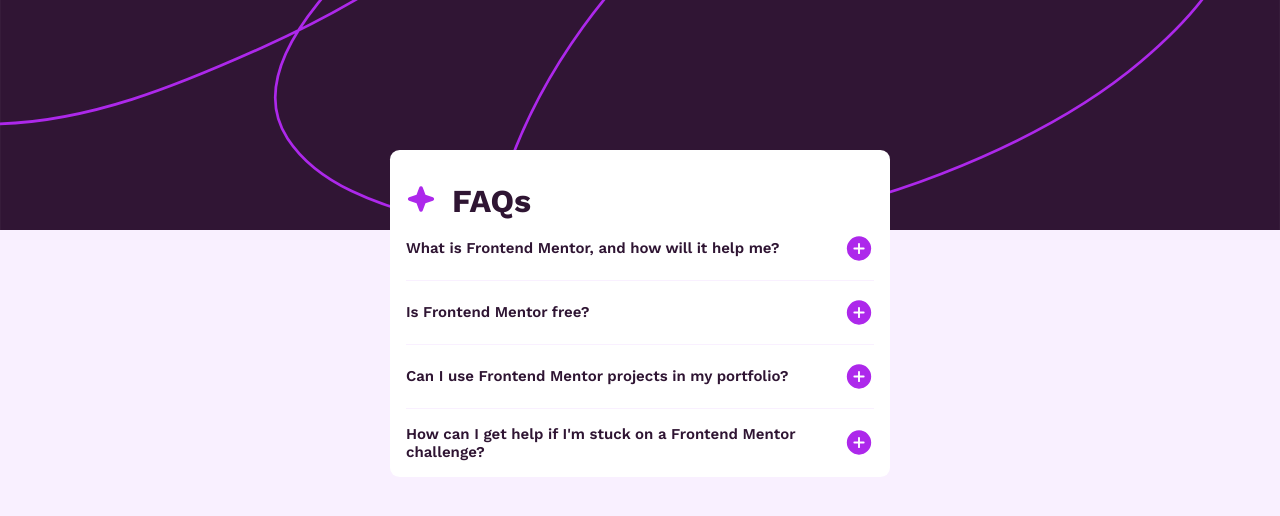
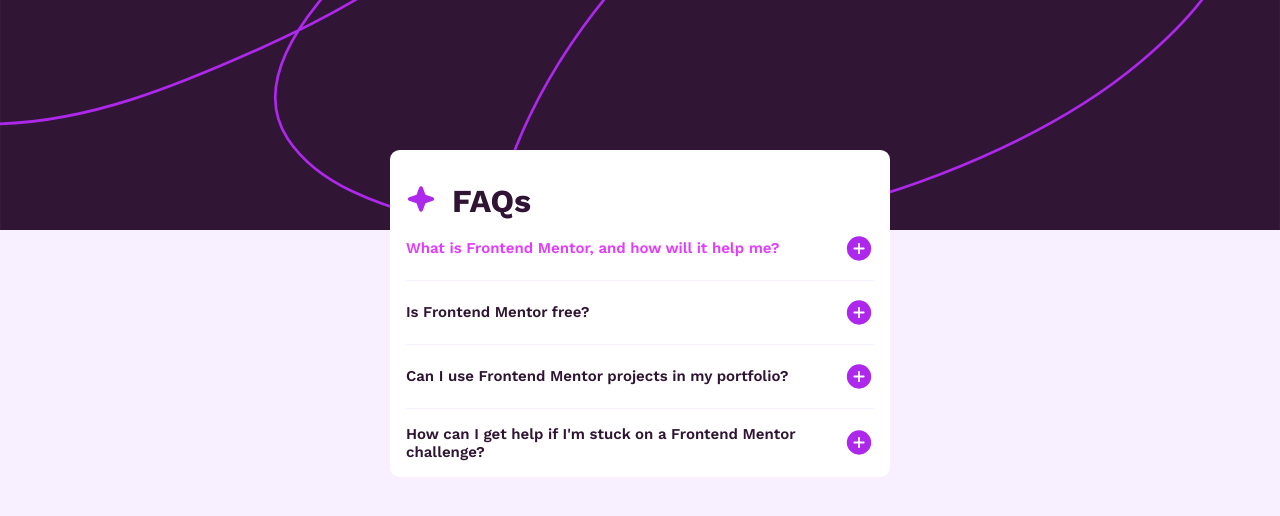
Before and after one commit to JohnsonSaka123/faq-accordion-main, a plain HTML site: page index.html in a window 1280 px wide. In both pictures the pointer is over the element "What is Frontend Mentor, and how will it help me?". Drawn offline with nearby package versions, Linux system fonts and the light colour scheme.

Commit message:
added hover states

```diff
--- a/index.css
+++ b/index.css
@@ -64,6 +64,10 @@ body{
   font-weight: 600;
   font-size: 15px;
 }
+.question h3:hover{
+  color: #E33BFF;
+  cursor: pointer;
+}
 .minus-logo{
   display: none;
   max-width: 100%;
```
